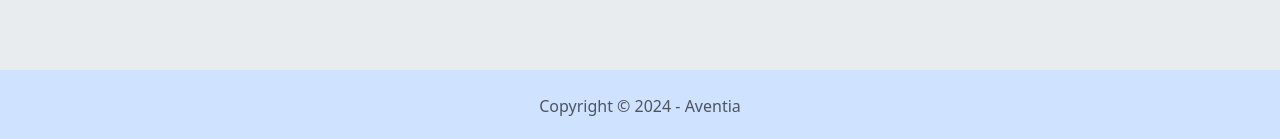
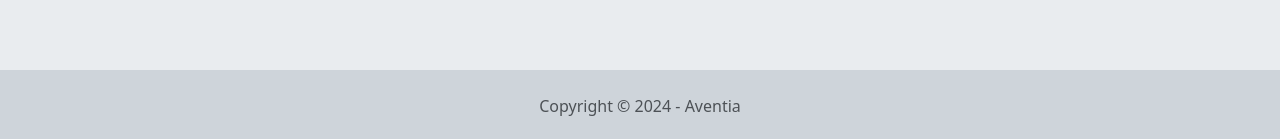
Before and after one commit to theQuery/aventia-case, an Angular app: page /video in a window 1280 px wide. Shown: the part 883-1022 px from the top of the page. Built offline with nearby package versions, Linux system fonts and the light colour scheme; no server answers.

Commit message:
Alter Footer style

```diff
--- a/src/app/footer/footer.component.html
+++ b/src/app/footer/footer.component.html
@@ -35,7 +35,7 @@
         </div>
     </section>
 
-    <div class="p-4 text-center bg-primary-subtle">
+    <div class="p-4 text-center bg-dark-subtle">
         Copyright &copy; 2024 - Aventia
     </div>
 </footer>
```
